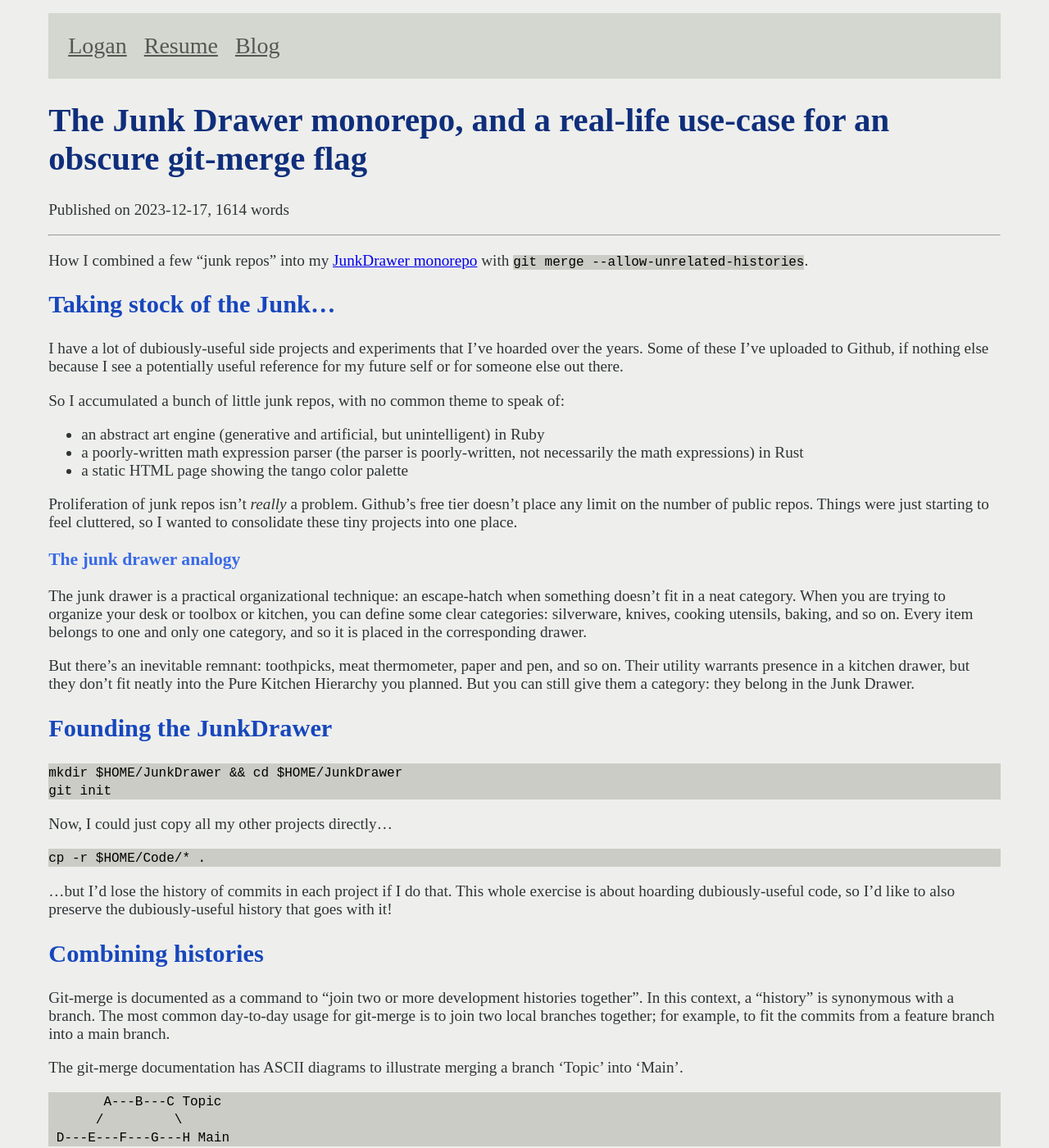
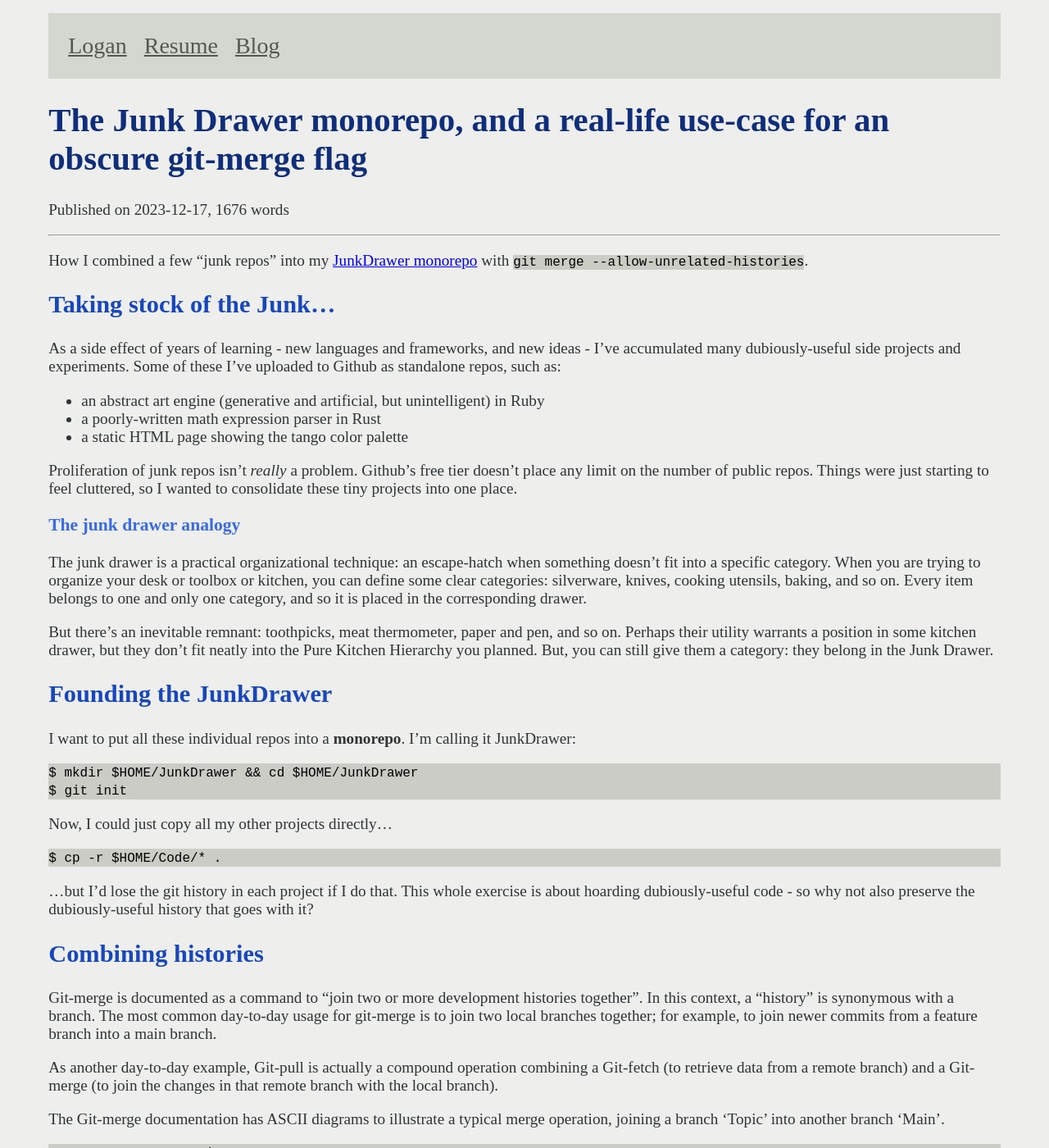
Before and after one commit to hoodlm/loganhooddotcom, a Jekyll site: the page built from _posts/2023-12-17-junkdrawer-monorepo.md, in a window 1280 px wide and 1400 px high. Shown: the whole window at 82% size. Built offline with Jekyll 4.4.1, drawn with Linux system fonts in a browser that asks for light colours; some of the changed text lies outside the part shown.

Commit message:
[blog] JunkDrawer - publish-ready draft

````diff
--- a/_posts/2023-12-17-junkdrawer-monorepo.md
+++ b/_posts/2023-12-17-junkdrawer-monorepo.md
@@ -9,14 +9,12 @@
 
 ## Taking stock of the Junk...
 
-I have a lot of dubiously-useful side projects and experiments that I've hoarded
-over the years. Some of these I've uploaded to Github, if nothing else because I see a potentially useful reference
-for my future self or for someone else out there.
-
-So I accumulated a bunch of little junk repos, with no common theme to speak of:
+As a side effect of years of learning - new languages and frameworks, and new ideas -
+I've accumulated many dubiously-useful side projects and experiments.
+Some of these I've uploaded to Github as standalone repos, such as:
 
 * an abstract art engine (generative and artificial, but unintelligent) in Ruby
-* a poorly-written math expression parser (the parser is poorly-written, not necessarily the math expressions) in Rust
+* a poorly-written math expression parser in Rust
 * a static HTML page showing the tango color palette
 
 Proliferation of junk repos isn't *really* a problem. Github's free tier doesn't place any limit on the number of
@@ -26,42 +24,48 @@
 ### The junk drawer analogy
 
 The junk drawer is a practical organizational technique: an escape-hatch when something doesn't fit
-in a neat category. When you are trying to organize
+into a specific category. When you are trying to organize
 your desk or toolbox or kitchen, you can define some clear categories:
 silverware, knives, cooking utensils, baking, and so on. Every item
 belongs to one and only one category, and so it is placed in the corresponding drawer.
 
 But there's an inevitable remnant: toothpicks, meat thermometer, paper
-and pen, and so on. Their utility warrants presence in a kitchen drawer, but they don't fit neatly into the
-Pure Kitchen Hierarchy you planned. But you can still give them a category: they belong in the Junk Drawer.
+and pen, and so on. Perhaps their utility warrants a position in some kitchen drawer, but they don't fit neatly into the
+Pure Kitchen Hierarchy you planned. But, you can still give them a category: they belong in the Junk Drawer.
 
 ## Founding the JunkDrawer
 
+I want to put all these individual repos into a **monorepo**. I'm calling it JunkDrawer:
+
 ```
-mkdir $HOME/JunkDrawer && cd $HOME/JunkDrawer
-git init
+$ mkdir $HOME/JunkDrawer && cd $HOME/JunkDrawer
+$ git init
 ```
 
 Now, I could just copy all my other projects directly...
 
 ```
-cp -r $HOME/Code/* .
+$ cp -r $HOME/Code/* .
 ```
 
-...but I'd lose the history of commits in each project if I do that.
-This whole exercise is about hoarding dubiously-useful code, so I'd like to also
-preserve the dubiously-useful history that goes with it!
+...but I'd lose the git history in each project if I do that.
+This whole exercise is about hoarding dubiously-useful code - so why not
+also preserve the dubiously-useful history that goes with it?
 
 ## Combining histories
 
 Git-merge is documented as a command to "join two or more
 development histories together". In this context, a "history" is synonymous with a
 branch. The most common day-to-day usage for git-merge is to join
-two local branches together; for example, to fit the commits from a feature branch
+two local branches together; for example, to join newer commits from a feature branch
 into a main branch.
 
-The git-merge documentation has ASCII diagrams to illustrate
-merging a branch 'Topic' into 'Main'.
+As another day-to-day example, Git-pull is actually a compound operation combining a Git-fetch (to retrieve data
+from a remote branch) and a Git-merge (to join the changes in that remote branch with the
+local branch).
+
+The Git-merge documentation has ASCII diagrams to illustrate
+a typical merge operation, joining a branch 'Topic' into another branch 'Main'.
 
 ```
        A---B---C Topic
@@ -69,8 +73,8 @@
  D---E---F---G---H Main
 ```
 
-Topic and Main, above, have a common point in history - they diverged at
-commit E, and have been merged back together at commit H.
+Topic and Main, above, have a common point in history - they originally diverged at
+commit E. Commit E can also be described as a "common ancestor" of the two branches.
 
 What I'm trying to accomplish is a different picture.
 
@@ -127,7 +131,7 @@
 Cargo.toml  README.md  src
 ```
 
-So far so good! Let's try a second repo:
+So far so good! Let's try a second repo, another Rust project:
 
 ```
 $ git remote add github/logan-rosalind-rust https://github.com/hoodlm/logan-rosalind-rust.git
@@ -176,7 +180,16 @@
 Finally, I would do a quick test of the project at this point (for example, `cargo clean && cargo test`) to make sure that nothing
 got broken or lost in the move.
 
-Then I made a git-commit (locally, not pushed yet) with the move: [see example](https://github.com/hoodlm/JunkDrawer/commit/8f9c651afb18b46c522f7a29ecf4f8a48446bebc).
+Then I made a git-commit (locally, not pushed yet) with the move. This is what this commit looks like:
+
+```
+$ git diff --compact-summary 1e2f91f7^ 1e2f91f7
+   .gitignore => rust/mexprander/.gitignore | 0
+   Cargo.toml => rust/mexprander/Cargo.toml | 0
+   README.md => rust/mexprander/README.md   | 0
+   {src => rust/mexprander/src}/lib.rs      | 0
+   4 files changed, 0 insertions(+), 0 deletions(-)
+```
 
 ### Optional: annotate commit messages
 
````
Also changed, not shown: other parts of _posts/2023-12-17-junkdrawer-monorepo.md (+8 -8 lines).
